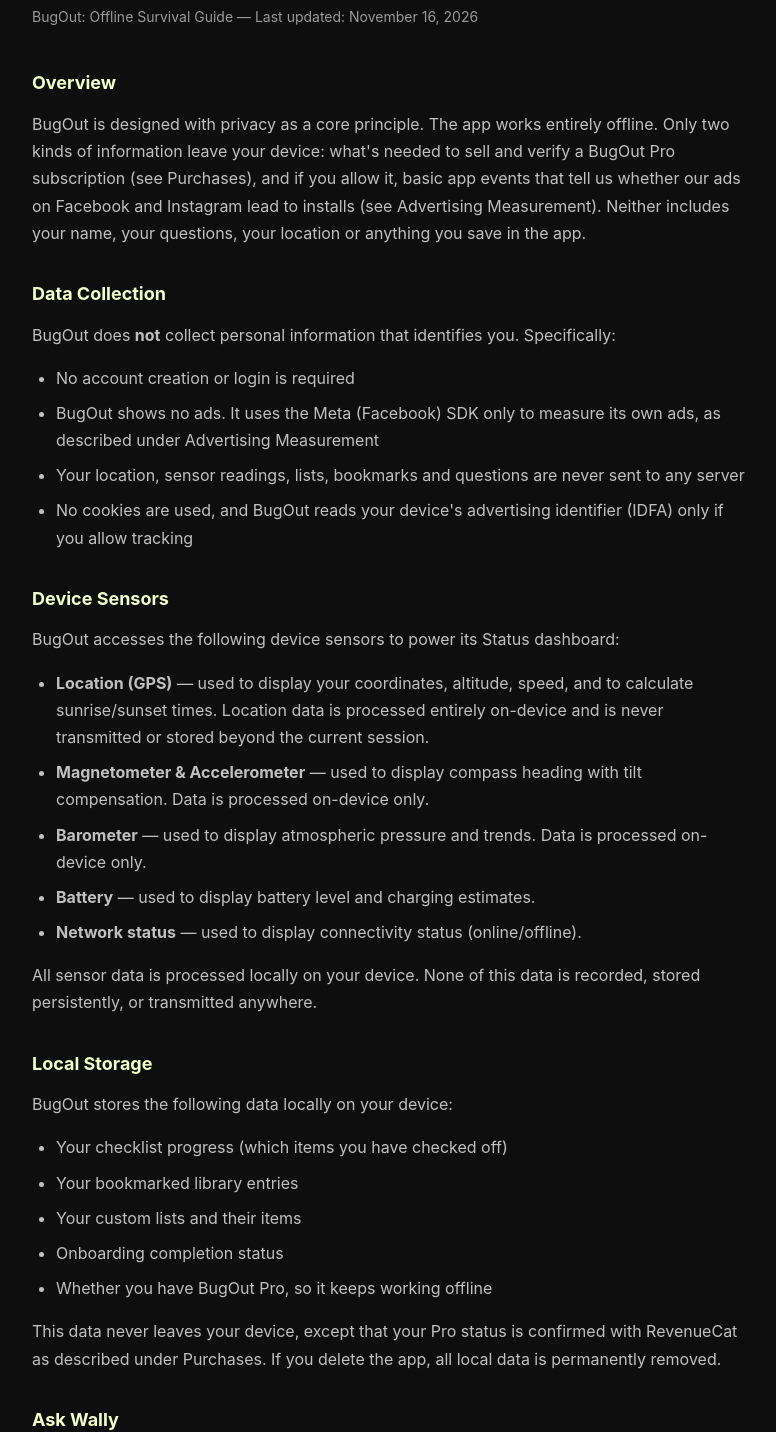
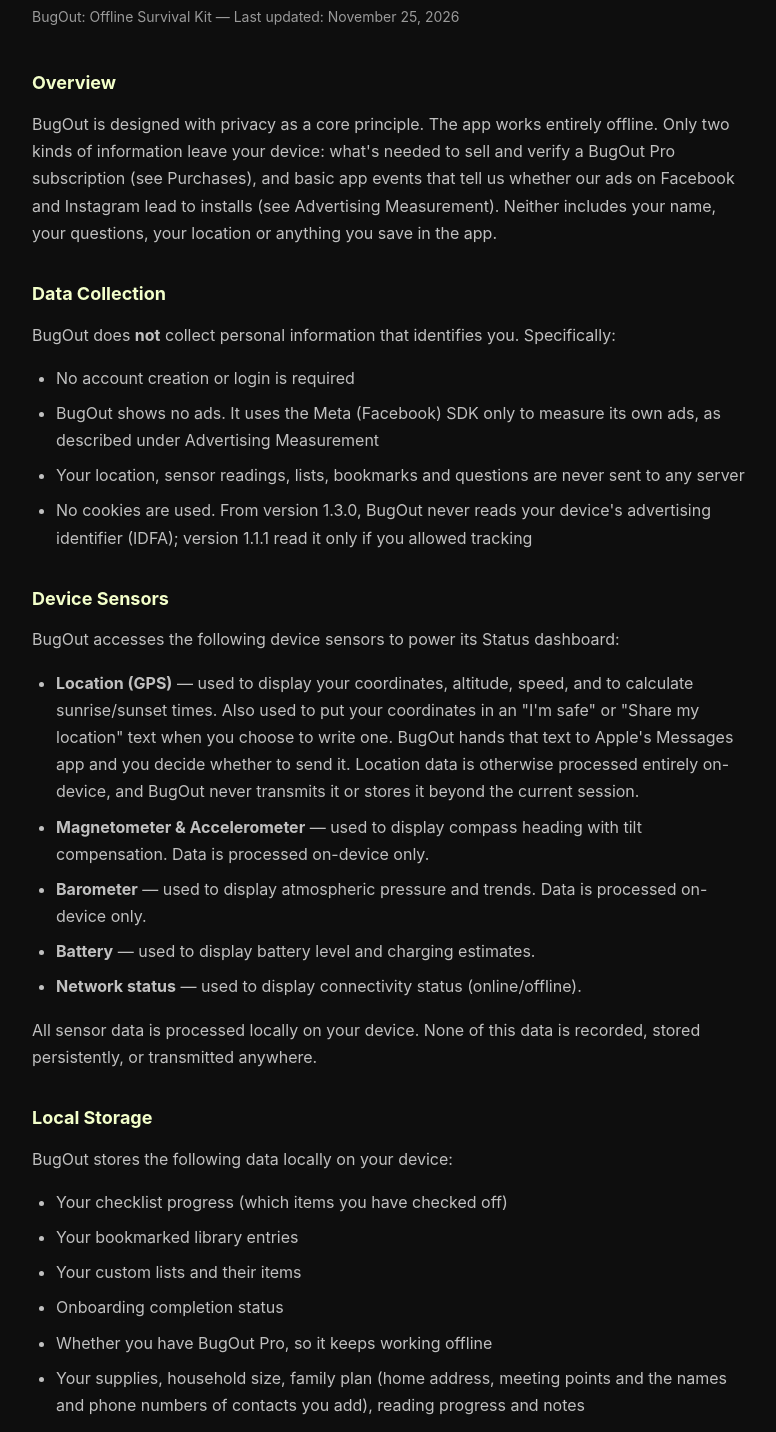
Before and after one commit to jaechung-glitch/bugout, a plain HTML site: page privacy-policy.html in a window 1280 px wide. Shown: the part 91-1523 px from the top of the page, without its empty margins (248-1024 px from the left). Drawn offline with Linux system fonts and the light colour scheme.

Commit message:
Privacy policy for 1.3.0: no tracking prompt, supplies and family plan, location in I'm safe texts
Co-Authored-By: Claude Fable 5.2 <noreply@anthropic.com>
Claude-Session: https://claude.ai/code/session_01PbKpPd2o9mWeBmFAqxhiqn

```diff
--- a/privacy-policy.html
+++ b/privacy-policy.html
@@ -47,10 +47,10 @@
 <body>
     <div class="container">
         <h1>Privacy Policy</h1>
-        <p class="subtitle">BugOut: Offline Survival Guide &mdash; Last updated: November 16, 2026</p>
+        <p class="subtitle">BugOut: Offline Survival Kit &mdash; Last updated: November 25, 2026</p>
 
         <h2>Overview</h2>
-        <p>BugOut is designed with privacy as a core principle. The app works entirely offline. Only two kinds of information leave your device: what's needed to sell and verify a BugOut Pro subscription (see Purchases), and if you allow it, basic app events that tell us whether our ads on Facebook and Instagram lead to installs (see Advertising Measurement). Neither includes your name, your questions, your location or anything you save in the app.</p>
+        <p>BugOut is designed with privacy as a core principle. The app works entirely offline. Only two kinds of information leave your device: what's needed to sell and verify a BugOut Pro subscription (see Purchases), and basic app events that tell us whether our ads on Facebook and Instagram lead to installs (see Advertising Measurement). Neither includes your name, your questions, your location or anything you save in the app.</p>
 
         <h2>Data Collection</h2>
         <p>BugOut does <strong>not</strong> collect personal information that identifies you. Specifically:</p>
@@ -58,13 +58,13 @@
             <li>No account creation or login is required</li>
             <li>BugOut shows no ads. It uses the Meta (Facebook) SDK only to measure its own ads, as described under Advertising Measurement</li>
             <li>Your location, sensor readings, lists, bookmarks and questions are never sent to any server</li>
-            <li>No cookies are used, and BugOut reads your device's advertising identifier (IDFA) only if you allow tracking</li>
+            <li>No cookies are used. From version 1.3.0, BugOut never reads your device's advertising identifier (IDFA); version 1.1.1 read it only if you allowed tracking</li>
         </ul>
 
         <h2>Device Sensors</h2>
         <p>BugOut accesses the following device sensors to power its Status dashboard:</p>
         <ul>
-            <li><strong>Location (GPS)</strong> &mdash; used to display your coordinates, altitude, speed, and to calculate sunrise/sunset times. Location data is processed entirely on-device and is never transmitted or stored beyond the current session.</li>
+            <li><strong>Location (GPS)</strong> &mdash; used to display your coordinates, altitude, speed, and to calculate sunrise/sunset times. Also used to put your coordinates in an "I'm safe" or "Share my location" text when you choose to write one. BugOut hands that text to Apple's Messages app and you decide whether to send it. Location data is otherwise processed entirely on-device, and BugOut never transmits it or stores it beyond the current session.</li>
             <li><strong>Magnetometer &amp; Accelerometer</strong> &mdash; used to display compass heading with tilt compensation. Data is processed on-device only.</li>
             <li><strong>Barometer</strong> &mdash; used to display atmospheric pressure and trends. Data is processed on-device only.</li>
             <li><strong>Battery</strong> &mdash; used to display battery level and charging estimates.</li>
@@ -80,8 +80,9 @@
             <li>Your custom lists and their items</li>
             <li>Onboarding completion status</li>
             <li>Whether you have BugOut Pro, so it keeps working offline</li>
+            <li>Your supplies, household size, family plan (home address, meeting points and the names and phone numbers of contacts you add), reading progress and notes</li>
         </ul>
-        <p>This data never leaves your device, except that your Pro status is confirmed with RevenueCat as described under Purchases. If you delete the app, all local data is permanently removed.</p>
+        <p>This data never leaves your device, with two exceptions: your Pro status is confirmed with RevenueCat as described under Purchases, and a family plan or message leaves it only when you choose to share or send it yourself. If you delete the app, all local data is permanently removed.</p>
 
         <h2>Ask Wally</h2>
         <p>Ask Wally, the AI helper in BugOut Pro, answers questions using the guides built into the app. Your questions are processed entirely on your device, by Apple's on-device model on iPhones that support Apple Intelligence. They are never sent to us, to Apple or to anyone else, and they are not saved: the conversation is cleared when you clear it or close the app.</p>
@@ -98,13 +99,13 @@
         <p>We use this only to provide your subscription and to see how many people subscribe. It isn't linked to your identity, isn't sold, and isn't used for advertising or tracking.</p>
 
         <h2>Advertising Measurement</h2>
-        <p>BugOut advertises on Facebook and Instagram. To learn whether those ads lead to installs and subscriptions, the app includes the Meta (Facebook) SDK. The first time you open the main app, iOS asks whether BugOut may track you for this purpose. If you tap <b>Ask App Not to Track</b>, the SDK sends Meta no app events and the advertising identifier stays unread. Only if you tap <b>Allow</b> does the SDK send Meta Platforms, Inc., when the app is online:</p>
+        <p>BugOut advertises on Facebook and Instagram. To learn whether those ads lead to installs and subscriptions, the app includes the Meta (Facebook) SDK. From version 1.3.0 it is set up so that it never reads your device's advertising identifier, and BugOut doesn't ask to track you. (Version 1.1.1 asked first, and sent the events below, with the advertising identifier, only if you tapped <b>Allow</b>.) When the app is online, the SDK sends Meta Platforms, Inc.:</p>
         <ul>
             <li>App events: that the app was installed and opened, and when a BugOut Pro subscription or free trial starts, with its price and currency</li>
-            <li>Device information, such as your iPhone model, iOS version, language and time zone, your device's advertising identifier (IDFA) and an ID the SDK creates for this install</li>
+            <li>Device information, such as your iPhone model, iOS version, language and time zone, and an ID the SDK creates for this install</li>
             <li>Standard technical information any internet connection carries, such as your IP address</li>
         </ul>
-        <p>The SDK never sees your questions to Wally, your location, sensor readings, lists or bookmarks. Meta uses this information to measure and improve BugOut's ads, under <a href="https://www.facebook.com/privacy/policy/">Meta's Privacy Policy</a>. Meta measures iPhone ads with Apple's SKAdNetwork and its own Aggregated Event Measurement. You can change your answer at any time in iPhone Settings › Privacy &amp; Security › Tracking, and manage ads on Facebook and Instagram in your Meta account settings. Whatever you choose, Apple may give Meta anonymous install counts through SKAdNetwork, which doesn't identify you or your device.</p>
+        <p>The SDK never sees your questions to Wally, your location, sensor readings, lists or bookmarks. Meta uses this information to measure and improve BugOut's ads, under <a href="https://www.facebook.com/privacy/policy/">Meta's Privacy Policy</a>. Meta measures iPhone ads with Apple's SKAdNetwork, which doesn't identify you or your device, and its Aggregated Event Measurement. You can manage ads on Facebook and Instagram in your Meta account settings.</p>
 
         <h2>Age Checks</h2>
         <p>Where a law requires it, such as in Texas, BugOut asks Apple whether you're 18 or older before you can subscribe to BugOut Pro. Apple shares only an age range, such as "under 18" or "18 and over", never your birthday. BugOut uses it on your iPhone for that check and doesn't store it or send it anywhere.</p>
```
